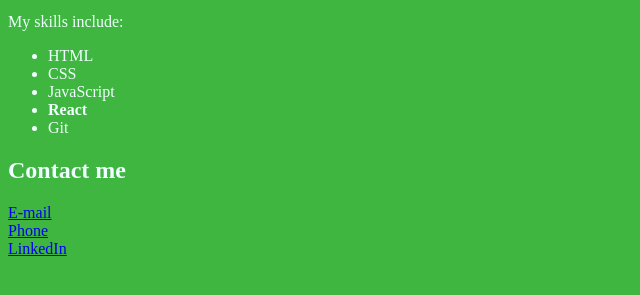
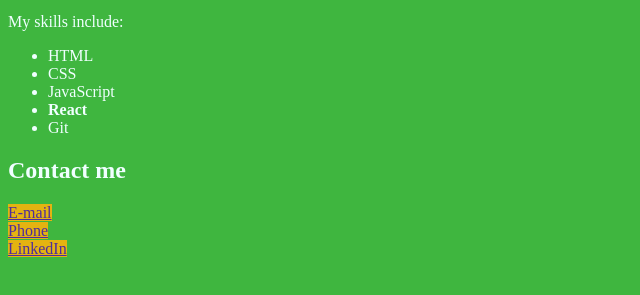
Before and after one commit to apokos1508/apokos1508.github.io, a plain HTML site: page index.html in a window 1280 px wide. Shown: the part 101-396 px from the top of the page, without its empty margins (0-640 px from the left). Drawn offline with Linux system fonts and the light colour scheme.

Commit message:
Add contact me color

```diff
--- a/index.html
+++ b/index.html
@@ -9,6 +9,10 @@
             background-color: rgb(63, 182, 63);
             color:azure ;
             font-family: serif;
+        }
+        a {
+            color: rgb(78, 44, 156);
+            background-color: rgb(228, 179, 17);
         }
     </style>
 </head>
```
